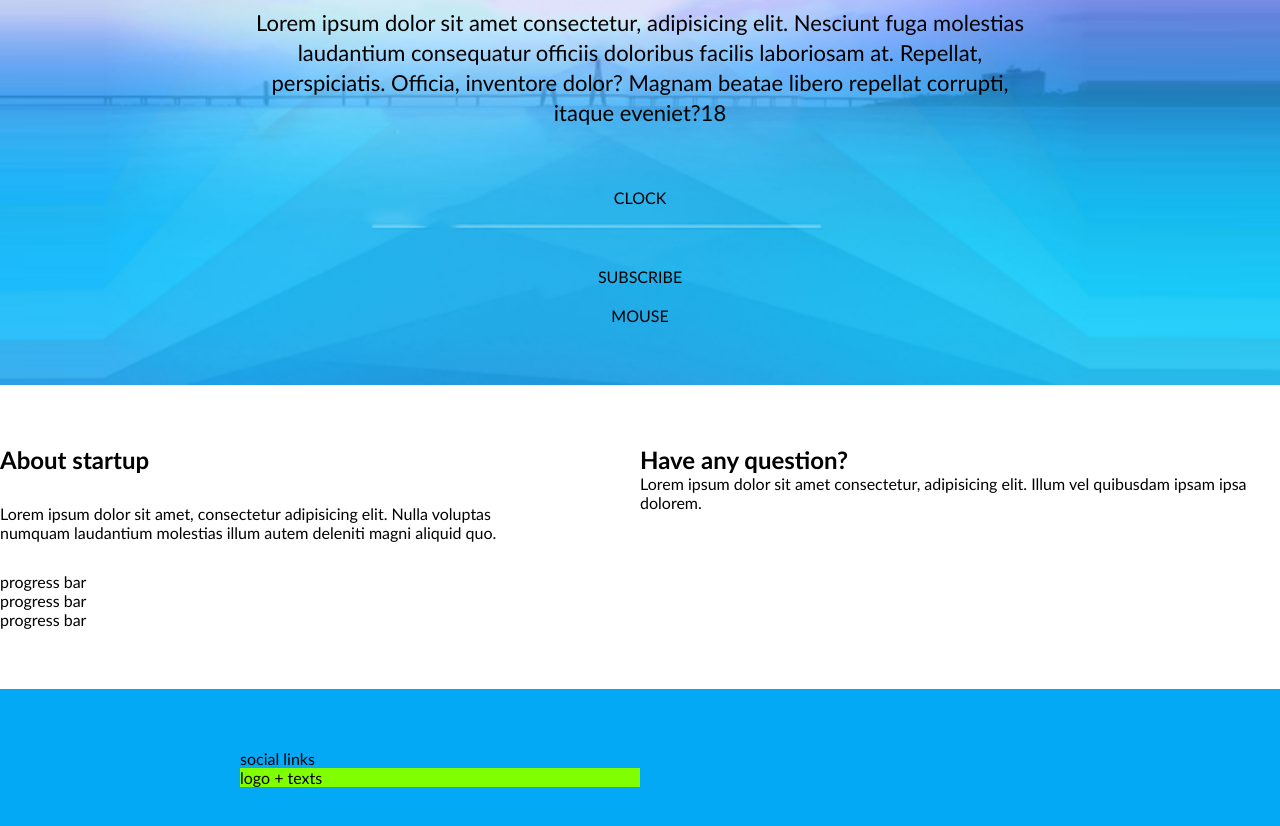
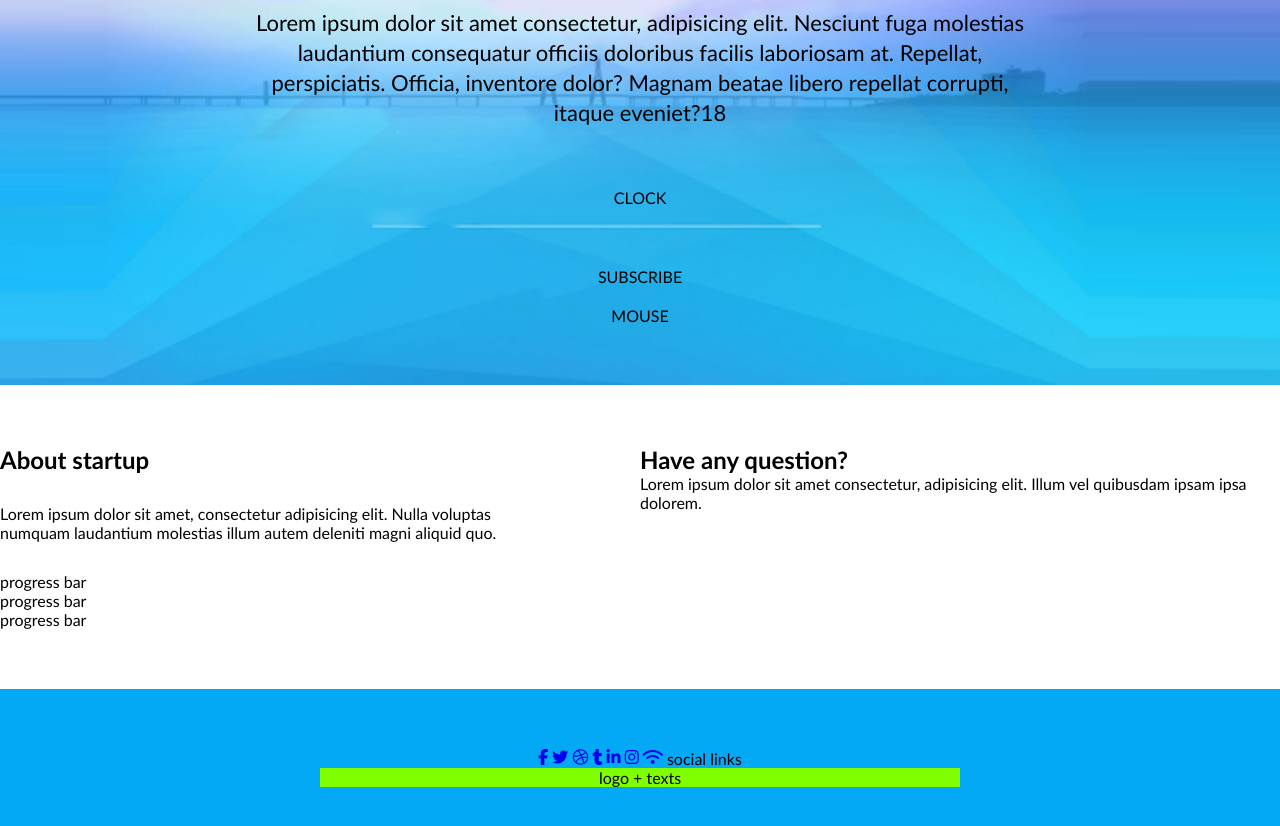
Before and after one commit to IgnasKazenas/5-coming-soon, a plain HTML site: page index.html in a window 1280 px wide. Shown: the part 234-1060 px from the top of the page. Drawn offline with Linux system fonts and the light colour scheme.

Commit message:
added social icons

```diff
--- a/css/main.css
+++ b/css/main.css
@@ -68,13 +68,18 @@
 
 .row {
     display: inline-block;
-    width: 800px;
-    margin-left: calc((100% - 800px) / 2);
+    width: 100%;
+    text-align: center;
+    /* margin-left: calc((100% - 800px) / 2); */
 }
     .socials {
         display: inline-block;
         width: 50%;
     }
+        a {
+            text-decoration: none;
+            text-align: center;
+        }
     .texts {
         display: inline-block;
         width: 50%;
--- a/index.html
+++ b/index.html
@@ -8,7 +8,7 @@
     <!-- RESET CSS -->
     <link rel="stylesheet" href="./css/reset.css">
     <!-- 3rd Party -->
-
+    <script src="https://kit.fontawesome.com/0883a8d33e.js" crossorigin="anonymous"></script>
     <!-- CSS components -->
     <link rel="stylesheet" href="./css/button.css">
     <link rel="stylesheet" href="./css/form.css">
@@ -61,12 +61,13 @@
     <footer class="container bg-blue">
         <div class="row">
             <div class="socials">
-                <a href="#" class="fb"></a>
-                <a href="#" class="twitter"></a>
-                <a href="#" class="dribble"></a>
-                <a href="#"></a>
-                <a href="#"></a>
-                <a href="#"></a>
+                <a href="#" class="fab fa-facebook-f"></a>
+                <a href="#" class="fab fa-twitter"></a>
+                <a href="#" class="fab fa-dribbble"></a>
+                <a href="#" class="fab fa-tumblr"></a>
+                <a href="#" class="fab fa-linkedin-in"></a>
+                <a href="#" class="fab fa-instagram"></a>
+                <a href="#" class="fas fa-wifi"></a>
                 social links
             </div>
             <div class="texts">
```
